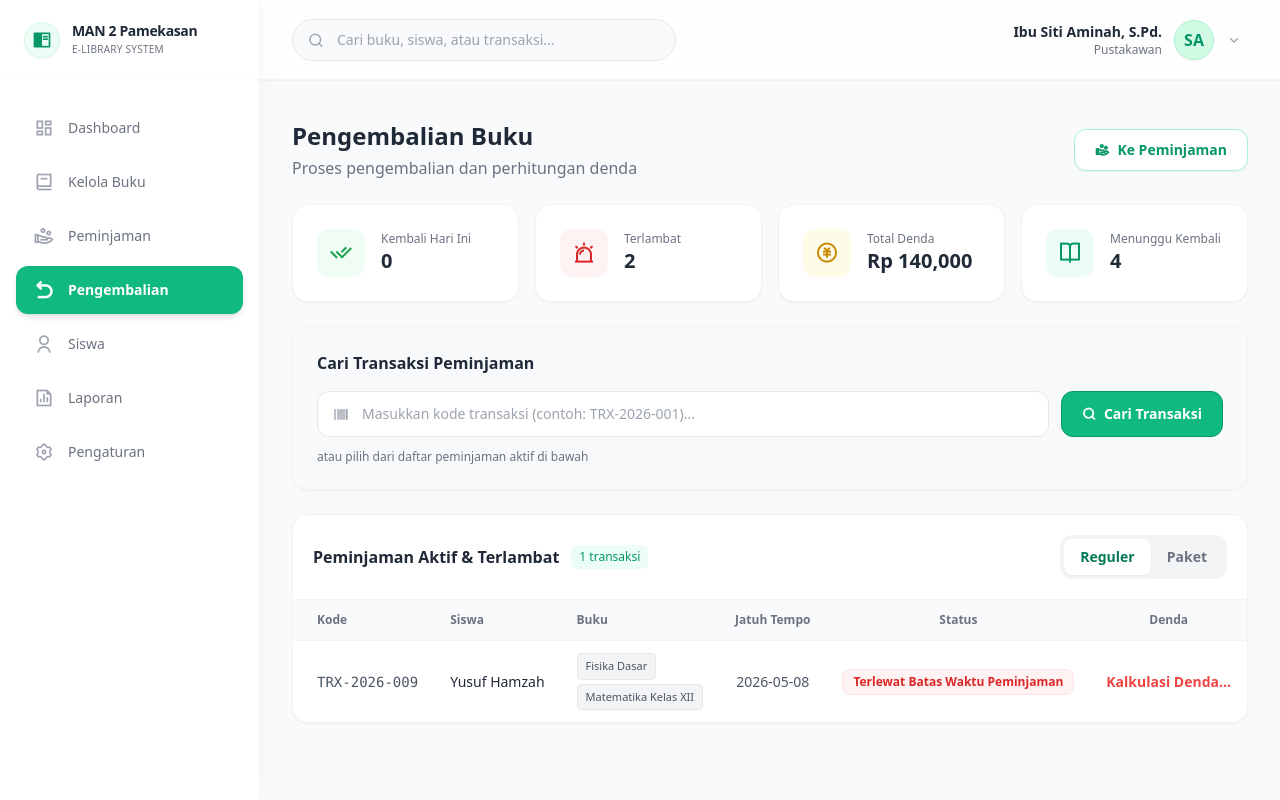
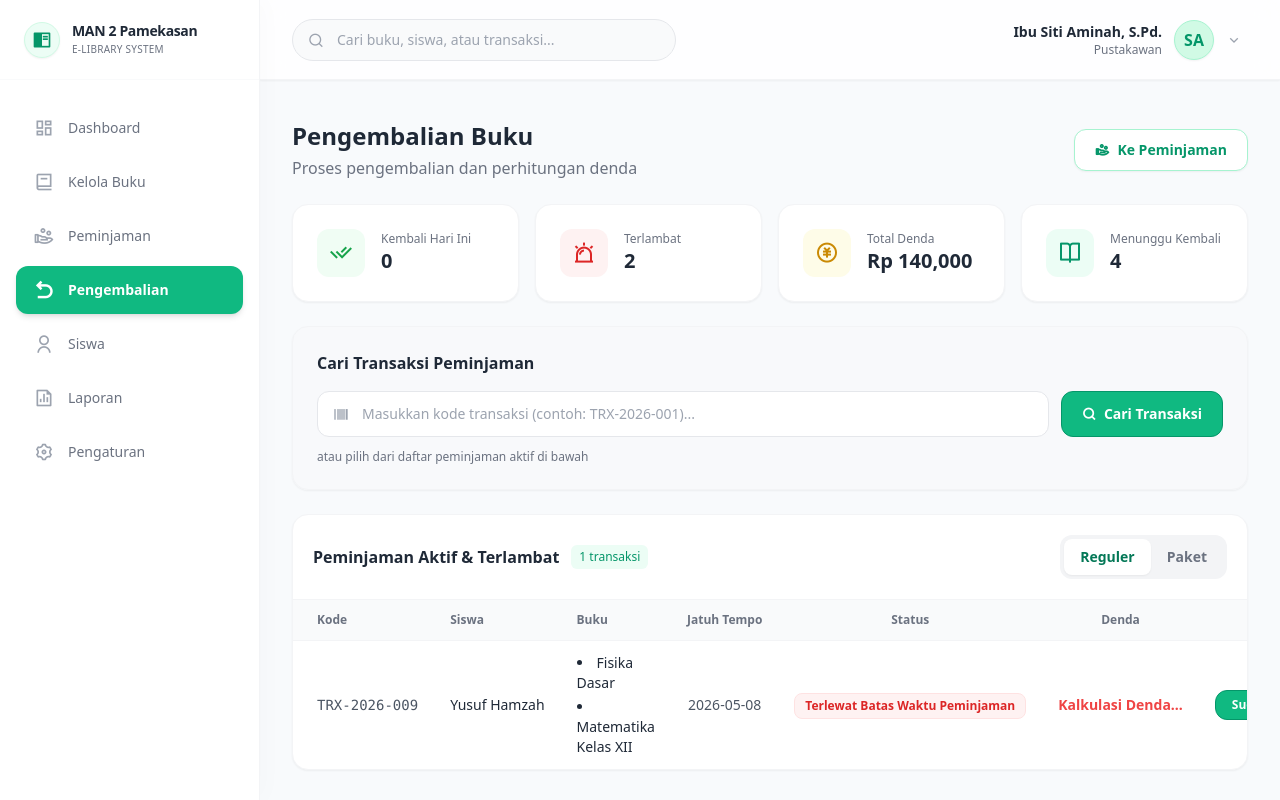
Before and after one commit to Nachsyas/Web-Man-2-Pamekasan, a React (Vite) app: page /pustakawan/pengembalian in a window 1280 px wide. Built offline with nearby package versions, Linux system fonts and the light colour scheme.

Commit message:
Fix Jenis Buku Yang Dipinjam

```diff
--- a/src/pages/pustakawan/Borrowing.jsx
+++ b/src/pages/pustakawan/Borrowing.jsx
@@ -150,7 +150,13 @@ export default function Borrowing() {
                         <td className="py-3 whitespace-nowrap pl-6">
                             <p className="font-bold text-gray-800">{loan.memberName}</p>
                         </td>
-                        <td className="py-3 whitespace-nowrap px-4 text-sm text-gray-700">{loan.books.join(', ')}</td>
+                        <td className="py-3 px-4 text-sm text-gray-700">
+                            <ul className="list-disc list-inside space-y-1">
+                                {loan.books.map((b, i) => (
+                                    <li key={i}>{b}</li>
+                                ))}
+                            </ul>
+                        </td>
                         <td className="py-3 whitespace-nowrap px-4 text-sm font-bold text-gray-600">{loan.dueDate}</td>
                         <td className="py-3 whitespace-nowrap pr-6 text-right"><StatusBadge status={loan.status} /></td>
                      </tr>
--- a/src/pages/pustakawan/Returns.jsx
+++ b/src/pages/pustakawan/Returns.jsx
@@ -157,12 +157,12 @@ export default function Returns() {
                     <td className="py-3 whitespace-nowrap px-4">
                       <p className="text-sm font-medium text-gray-800">{trx.memberName}</p>
                     </td>
-                    <td className="py-3 whitespace-nowrap px-4">
-                      <div className="flex flex-wrap gap-1">
+                    <td className="py-3 px-4">
+                      <ul className="list-disc list-inside space-y-1 text-sm text-gray-800">
                         {trx.books.map((b, i) => (
-                          <span key={i} className="bg-gray-100 border border-gray-200 text-gray-600 px-2 py-1 rounded text-[11px]">{b}</span>
+                          <li key={i}>{b}</li>
                         ))}
-                      </div>
+                      </ul>
                     </td>
                     <td className="py-3 whitespace-nowrap px-4 text-center text-sm text-gray-600">{trx.dueDate}</td>
                     <td className="py-3 whitespace-nowrap px-4 text-center whitespace-nowrap">
```
